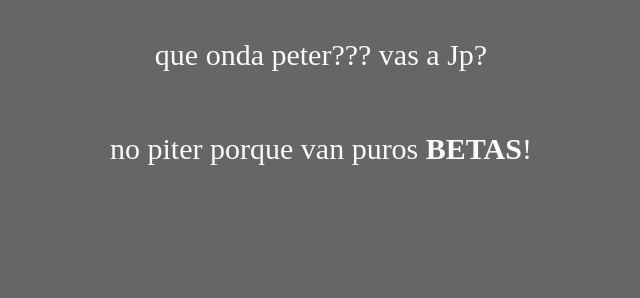
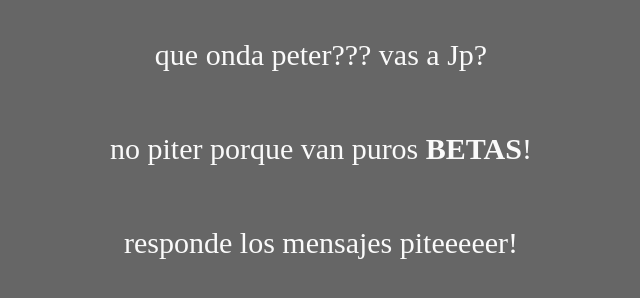
Before and after one commit to guilletDevok/xtreme, a plain HTML site: page index.html in a window 1280 px wide. Shown: the whole page, without its empty margins (319-959 px from the left). Drawn offline with Linux system fonts and the light colour scheme.

Commit message:
uno mas porque estoy canchero

```diff
--- a/index.html
+++ b/index.html
@@ -12,5 +12,7 @@
 
     <p> no piter porque van puros <b>BETAS</b>!</p>
 
+    <p>responde los mensajes piteeeeer!</p>
+
 </body>
 </html>
```
